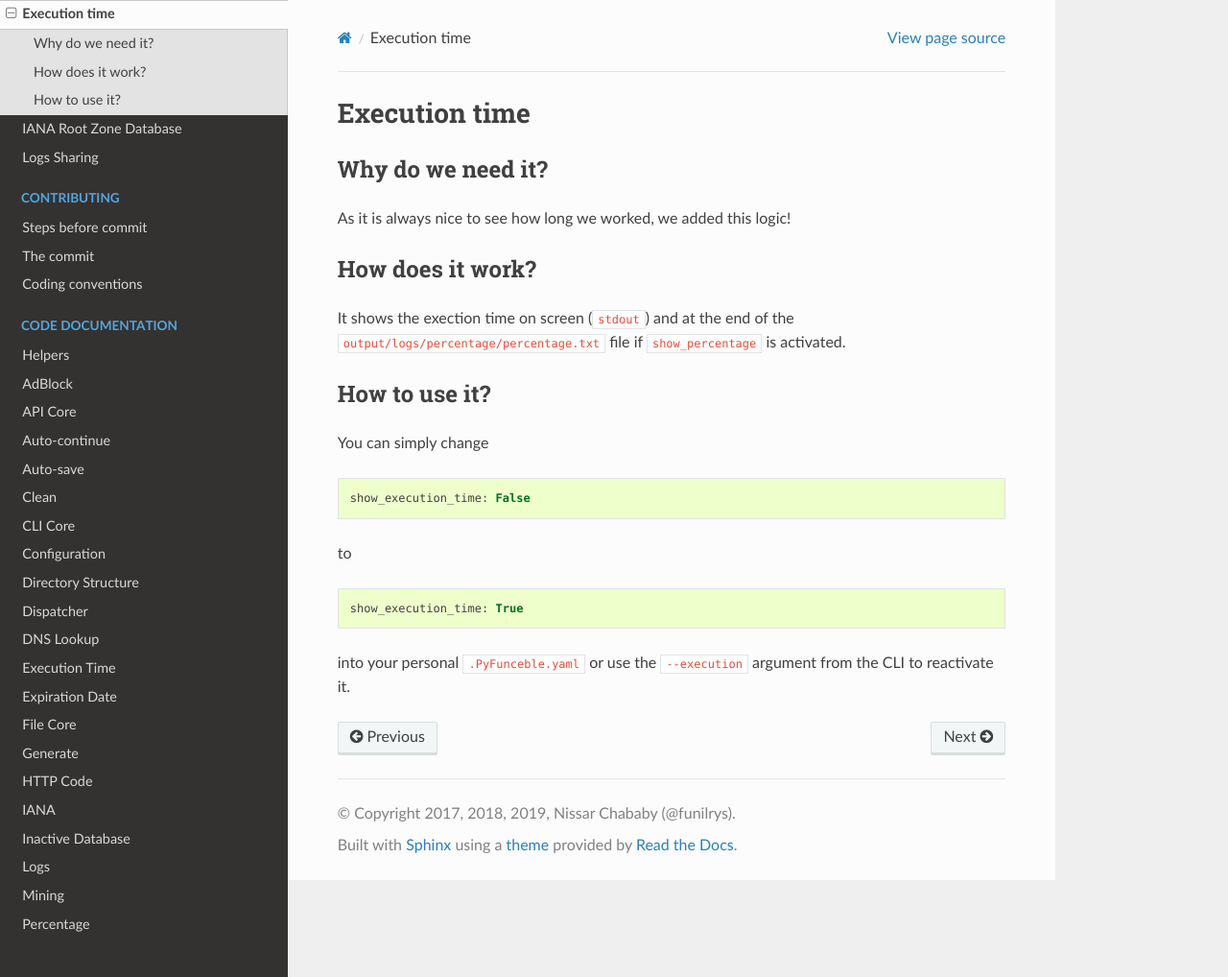
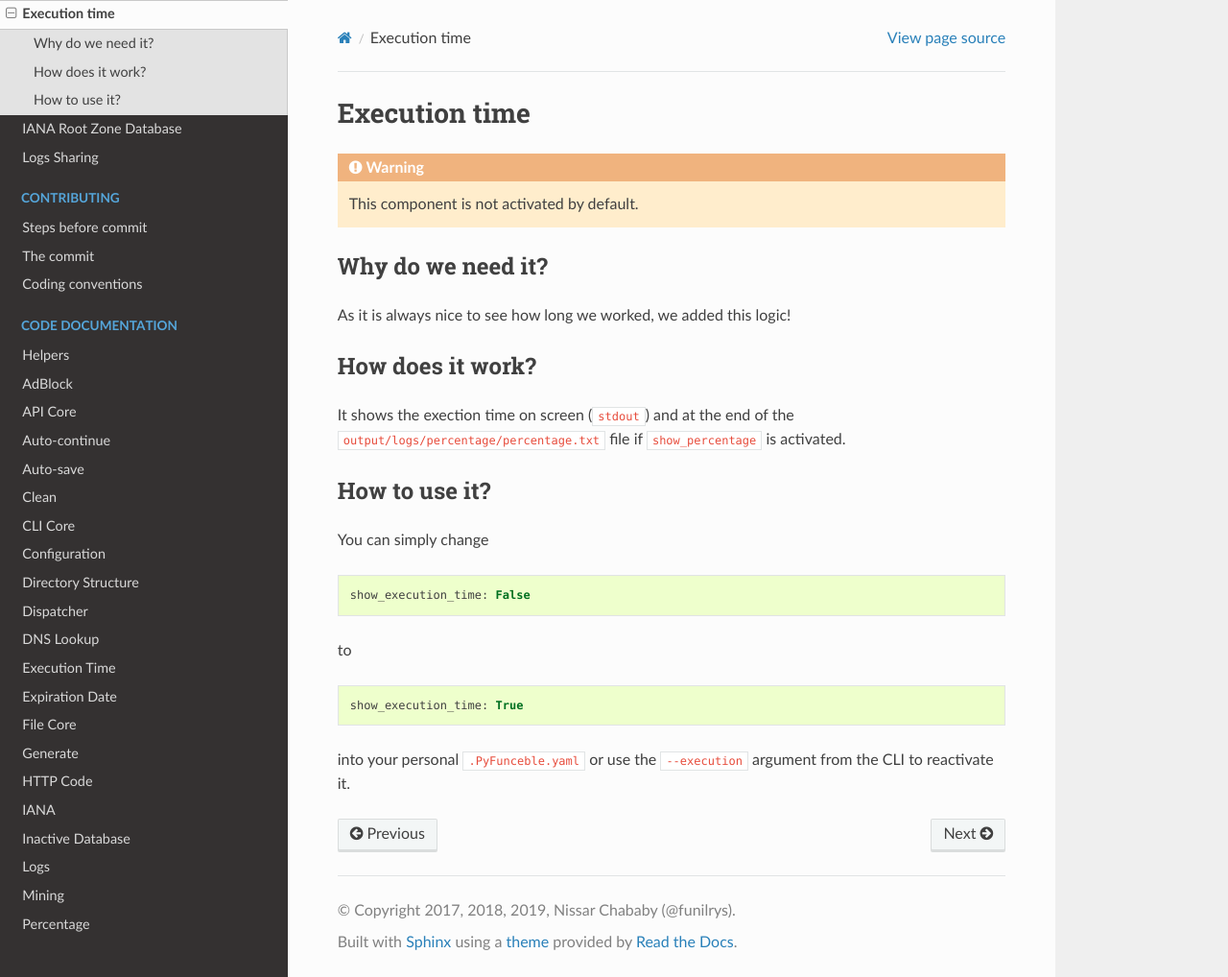
Before and after one commit to PyFunceble/rst-docs, a Sphinx documentation site: the page built from docs/components/execution-time.rst, in a window 1280 px wide and 1018 px high. Shown: the whole window at 96% size. Built offline with Sphinx 7.4.7 and the Read the Docs theme 2.0.0, drawn with Linux system fonts in a browser that asks for light colours; pages that are not in the unit, such as notebooks, are missing from menus.

Commit message:
Fix typos

```diff
--- a/docs/components/auto-continue.rst
+++ b/docs/components/auto-continue.rst
@@ -1,5 +1,5 @@
 Autocontinue
-=============
+============
 
 Why do we need it?
 ------------------
--- a/docs/components/auto-save.rst
+++ b/docs/components/auto-save.rst
@@ -1,5 +1,8 @@
 Autosave
 ========
+
+.. warning::
+    This component is not activated by default.
 
 Why do we need it?
 ------------------
--- a/docs/components/execution-time.rst
+++ b/docs/components/execution-time.rst
@@ -1,5 +1,8 @@
 Execution time
 ==============
+
+.. warning::
+    This component is not activated by default.
 
 Why do we need it?
 ------------------
--- a/docs/components/logs-sharing.rst
+++ b/docs/components/logs-sharing.rst
@@ -1,5 +1,8 @@
 Logs Sharing
 ============
+
+.. warning::
+    This component is not activated by default.
 
 Why do we need it?
 ------------------
```
